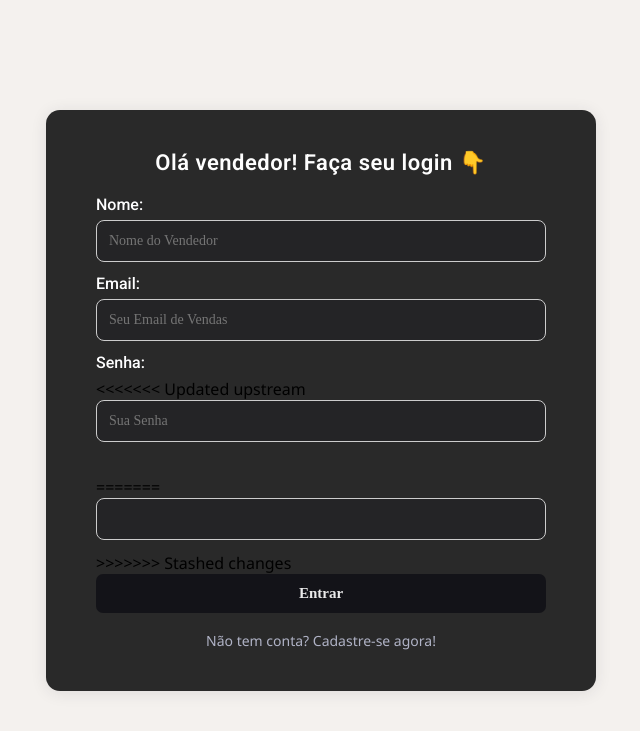
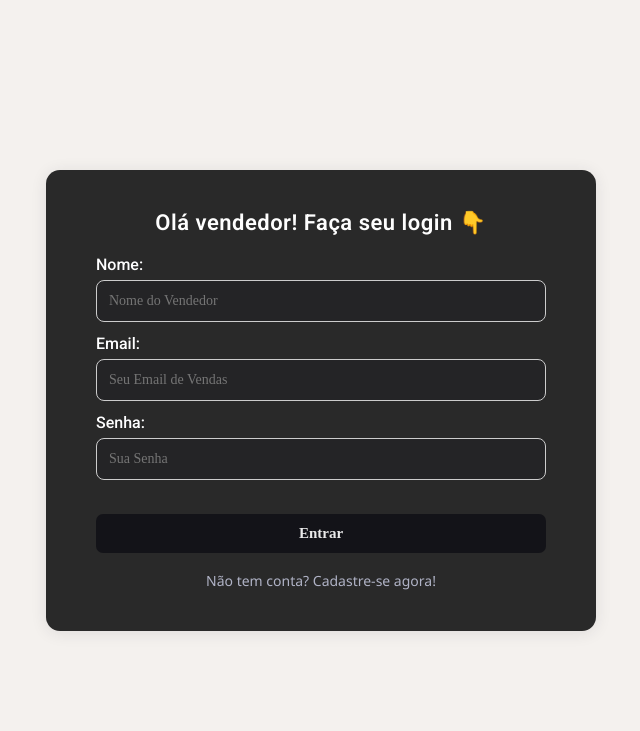
Before and after one commit to Kennedys-Leon/Projeto_TCC, a PHP site: page /login_vendedor/login_vendedor.php in a window 1280 px wide. Shown: the top 731 px of the page, without its empty margins (319-959 px from the left). Run offline with PHP 8.4, Linux system fonts and the light colour scheme.

```diff
--- a/Projeto TCC/conexao.php
+++ b/Projeto TCC/conexao.php
@@ -5,7 +5,7 @@
 if( $db == 1){
     $servername = "localhost";
     $username = "root";
-    $password = "Kennedyleon456@";
+    $password = "";
     $dbname = "banco";
 }else{
     $servername = "localhost";
--- a/Projeto TCC/login_vendedor/login_vendedor.php
+++ b/Projeto TCC/login_vendedor/login_vendedor.php
@@ -17,13 +17,8 @@
         <input type="email" id="email" name="email" placeholder="Seu Email de Vendas" required>
 
         <label for="senha">Senha:</label>
-<<<<<<< Updated upstream
         <input type="password" id="senha" name="senha" placeholder="Sua Senha" required><br><br>
 
-=======
-        <input type="password" id="senha" name="senha" required>
-
->>>>>>> Stashed changes
         <input type="submit" value="Entrar" class="btn-vermelho">
 
         <div class="botoes-inicio">
--- a/Projeto TCC/login_vendedor/process_login_vendedor.php
+++ b/Projeto TCC/login_vendedor/process_login_vendedor.php
@@ -22,7 +22,7 @@ try {
         $_SESSION['vendedor_nome']   = htmlspecialchars($vendedor['nome']);
         $_SESSION['vendedor_foto']   = $vendedor['foto_de_perfil'];
 
-        header('Location: ../painel_vendedor/pagina_vendedor.php');
+        header('Location: ../painel_vendedor/painel_vendedor.php');
         exit();
     } else {
         header('Location: login_vendedor.php?error=1');
--- a/Projeto TCC/painel_vendedor/pagina_vendedor.php
+++ b/Projeto TCC/painel_vendedor/pagina_vendedor.php
@@ -87,9 +87,6 @@ $foto_de_perfil = isset($_SESSION['vendedor_foto']) ? $_SESSION['vendedor_foto']
 
                                 <!-- Botão de tema igual ao index -->
                 <button id="toggle-theme" class="toggle-theme" aria-label="Alternar tema"></button>
-
-
-
             </div>
         </nav>
     </header>
```
